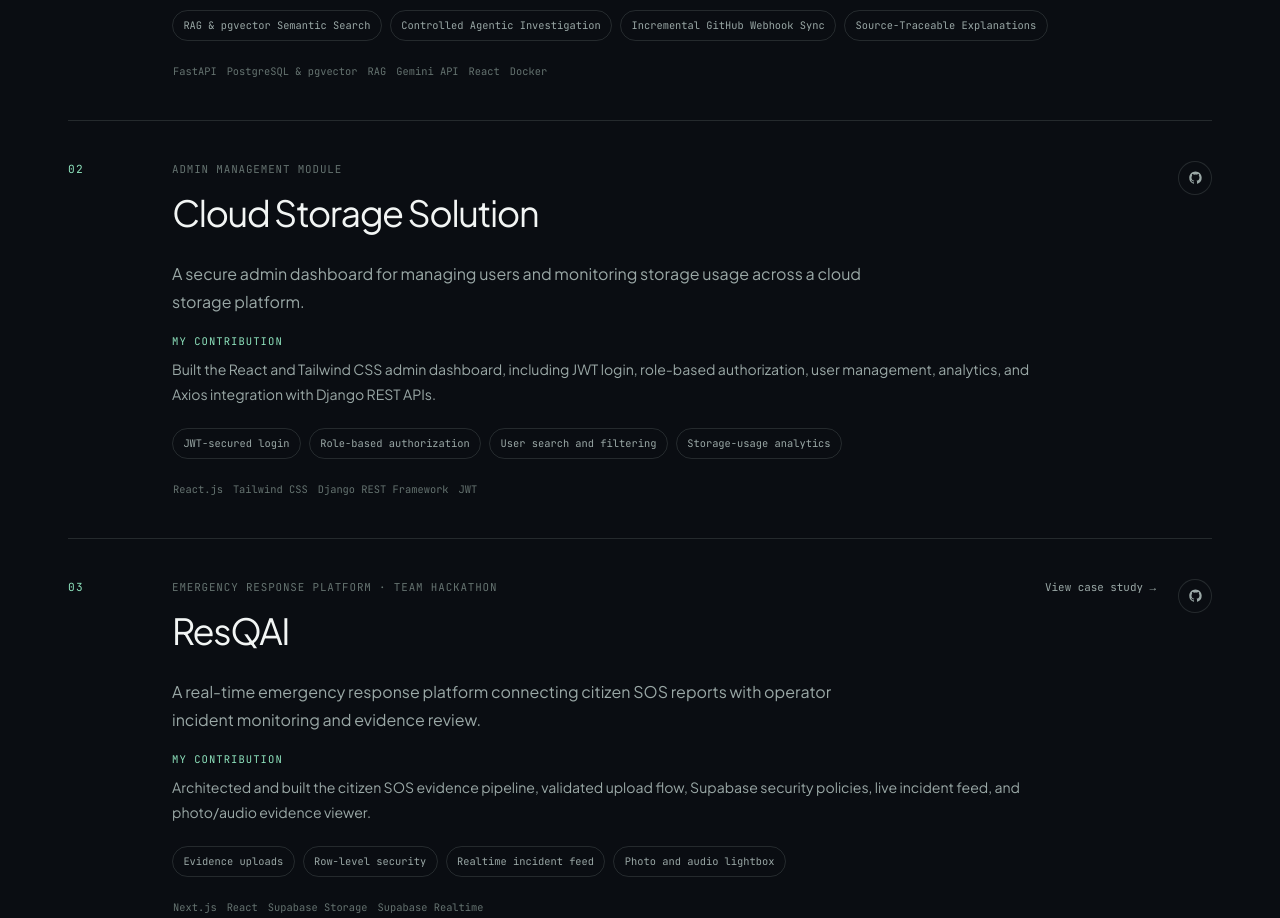
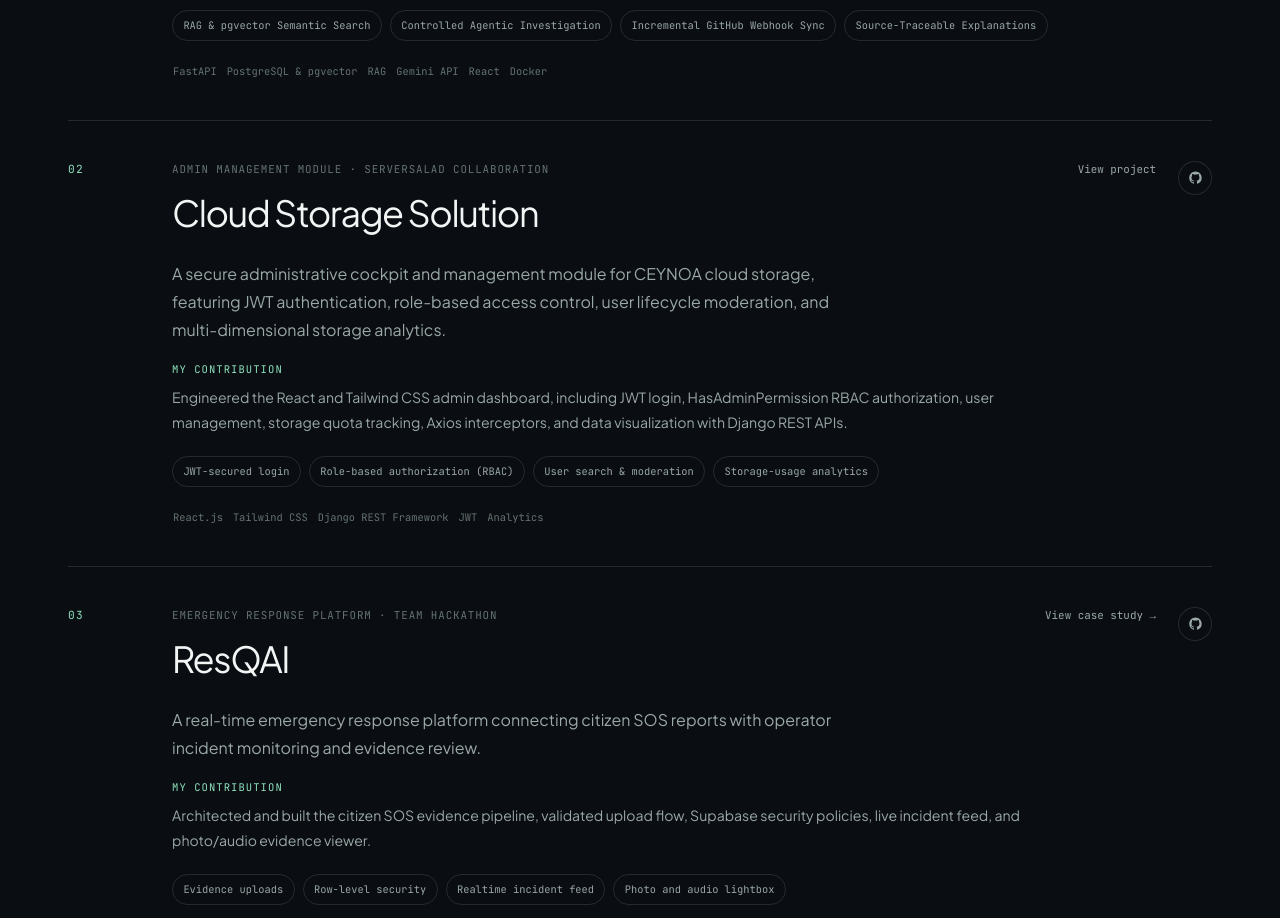
Before and after one commit to RashmiAbeysekera/Portfolio, a React (Vite) app: page / in a window 1280 px wide. Shown: the part 2160-3078 px from the top of the page. Built offline with nearby package versions, Linux system fonts and the light colour scheme.

Commit message:
feat(projects): add case study link, demo URL, and updated metadata for Cloud Storage Solution

```diff
--- a/src/data/projects.js
+++ b/src/data/projects.js
@@ -20,13 +20,16 @@ export const projects = [
   {
     number: '02',
     title: 'Cloud Storage Solution',
-    type: 'Admin Management Module',
+    type: 'Admin Management Module · ServerSalad Collaboration',
     summary:
-      'A secure admin dashboard for managing users and monitoring storage usage across a cloud storage platform.',
+      'A secure administrative cockpit and management module for CEYNOA cloud storage, featuring JWT authentication, role-based access control, user lifecycle moderation, and multi-dimensional storage analytics.',
     contribution:
-      'Built the React and Tailwind CSS admin dashboard, including JWT login, role-based authorization, user management, analytics, and Axios integration with Django REST APIs.',
-    features: ['JWT-secured login', 'Role-based authorization', 'User search and filtering', 'Storage-usage analytics'],
-    technologies: ['React.js', 'Tailwind CSS', 'Django REST Framework', 'JWT'],
+      'Engineered the React and Tailwind CSS admin dashboard, including JWT login, HasAdminPermission RBAC authorization, user management, storage quota tracking, Axios interceptors, and data visualization with Django REST APIs.',
+    features: ['JWT-secured login', 'Role-based authorization (RBAC)', 'User search & moderation', 'Storage-usage analytics'],
+    technologies: ['React.js', 'Tailwind CSS', 'Django REST Framework', 'JWT', 'Analytics'],
+    href: '/projects/cloud-storage-solution',
+    linkLabel: 'View project',
+    demoUrl: 'https://software-project-storage-solution.vercel.app/',
     githubUrl: 'https://github.com/chirath1231/Software-Project-Storage-Solution',
     githubLabel: 'GitHub repository',
   },
```
